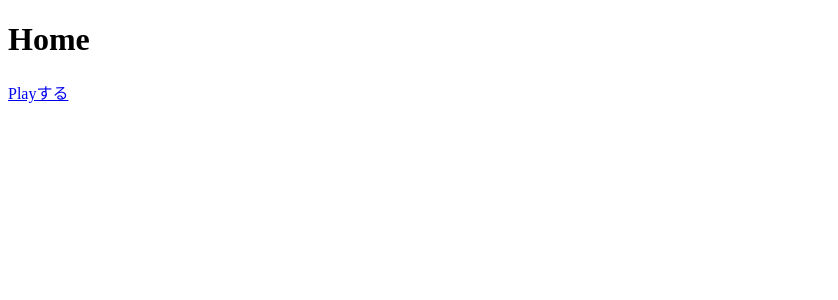
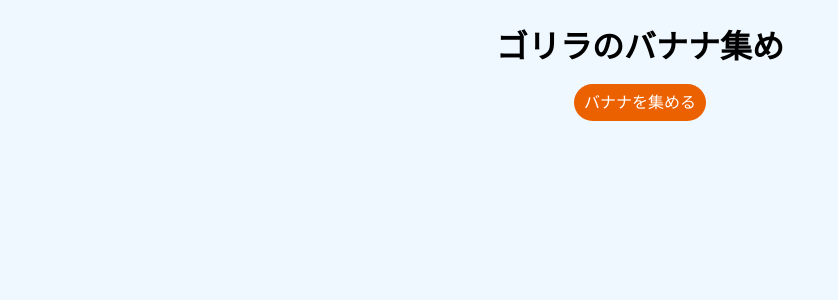
Before and after one commit to chain792/GorillaCollectingBanana, a Vue app: page / in a window 1280 px wide. Shown: the top 300 px of the page, without its empty margins (0-838 px from the left). Built offline with nearby package versions, Linux system fonts and the light colour scheme.

Commit message:
add: 終了時の処理追加

```diff
--- a/index.html
+++ b/index.html
@@ -4,7 +4,7 @@
     <meta charset="UTF-8" />
     <link rel="icon" href="/gorilla.png" />
     <meta name="viewport" content="width=device-width, initial-scale=1.0" />
-    <title>Vite App</title>
+    <title>ゴリラのバナナ集め</title>
   </head>
   <body>
     <div id="app"></div>
--- a/src/App.vue
+++ b/src/App.vue
@@ -6,4 +6,7 @@
 </template>
 
 <style>
+  body{
+    background-color: aliceblue;
+  }
 </style>
--- a/src/components/BananaLayer.vue
+++ b/src/components/BananaLayer.vue
@@ -3,7 +3,7 @@
 </template>
 
 <script setup lang="ts">
-import { onMounted, watch, toRefs } from 'vue'
+import { onMounted, watch, toRefs, onBeforeUnmount } from 'vue'
 import { Grid } from '../core/grid'
 import { Banana } from '../core/banana'
 
@@ -42,6 +42,10 @@ watch(isFinished, () => {
   }
 })
 
+onBeforeUnmount(() => {
+  window.clearInterval(intervalID)
+})
+
 </script>
 
 <style scoped>
--- a/src/components/SnakeLayer.vue
+++ b/src/components/SnakeLayer.vue
@@ -3,7 +3,7 @@
 </template>
 
 <script setup lang="ts">
-import { onMounted, watch, toRefs } from 'vue'
+import { onMounted, watch, toRefs, onBeforeUnmount } from 'vue'
 import { Snake } from '../core/snake'
 
 interface Props {
@@ -38,6 +38,10 @@ watch(isFinished, () => {
   }
 })
 
+onBeforeUnmount(() => {
+  window.clearInterval(intervalID)
+})
+
 </script>
 
 <style scoped>
--- a/src/components/Stage.vue
+++ b/src/components/Stage.vue
@@ -8,7 +8,7 @@
 </template>
 
 <script setup lang="ts">
-import { ref, onMounted } from 'vue'
+import { ref, onMounted,  onBeforeUnmount } from 'vue'
 import { Gorilla } from '../core/gorilla'
 import { Banana } from '../core/banana'
 import { Snake } from '../core/snake'
@@ -61,6 +61,10 @@ const play = () => {
   requestAnimationFrame(play)
 }
 
+onBeforeUnmount(() => {
+  isFinished.value = true
+})
+
 </script>
 
 <style scoped>
--- a/src/pages/Home.vue
+++ b/src/pages/Home.vue
@@ -1,7 +1,32 @@
 <template>
-  <h1>Home</h1>
-  <router-link to="/play">Playする</router-link>
+  <div class="container">
+    <h1>ゴリラのバナナ集め</h1>
+    <router-link to="/play" class="btn">バナナを集める</router-link>
+  </div>
 </template>
 
 <script setup lang="ts">
 </script>
+
+<style scoped>
+.container{
+  text-align: center;
+}
+.btn {
+  background-color: #eb6100;
+  border-radius: 100vh;
+  text-decoration: none;
+  padding: 10px;
+  color: #fff;
+  border: none;
+  -webkit-user-select: none;
+	-moz-user-select: none;
+  -ms-user-select: none;
+	user-select: none;
+}
+.btn:hover{
+  background: #f56500;
+  box-shadow: 2px 2px 2px rgba(0,0,0,0.4);
+  padding: 11px;
+}
+</style>
--- a/src/pages/Play.vue
+++ b/src/pages/Play.vue
@@ -1,7 +1,34 @@
 <template>
   <Stage/>
+  <div class="stage-below">
+    <router-link to="/" class="btn">トップページに戻る</router-link>
+  </div>
 </template>
 
 <script setup lang="ts">
 import Stage from '../components/Stage.vue';
 </script>
+
+<style scoped>
+.stage-below{
+  margin-top: 60px;
+  text-align: center;
+}
+.btn {
+  background-color: #eb6100;
+  border-radius: 100vh;
+  text-decoration: none;
+  padding: 10px;
+  color: #fff;
+  border: none;
+  -webkit-user-select: none;
+	-moz-user-select: none;
+  -ms-user-select: none;
+	user-select: none;
+}
+.btn:hover{
+  background: #f56500;
+  box-shadow: 2px 2px 2px rgba(0,0,0,0.4);
+  padding: 11px;
+}
+</style>
```
